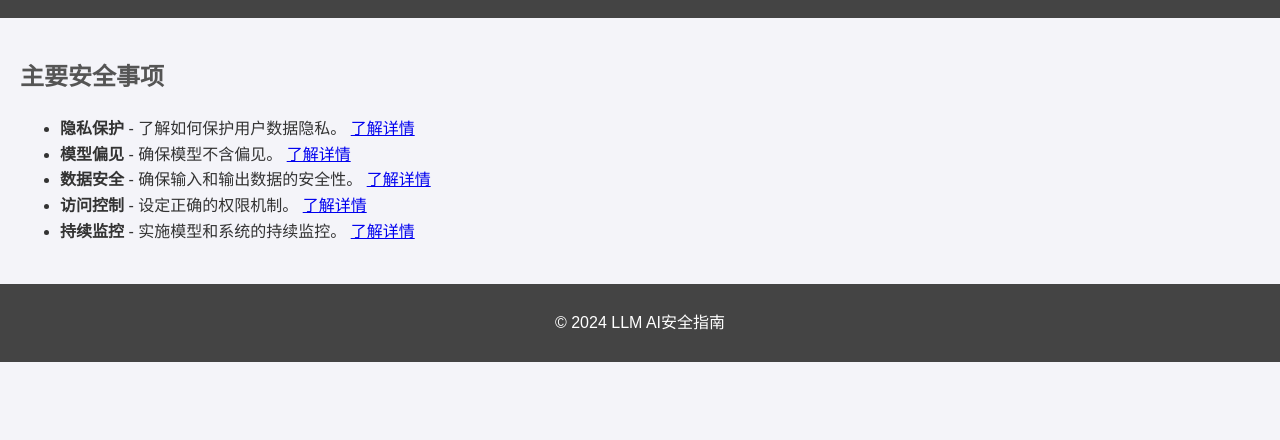
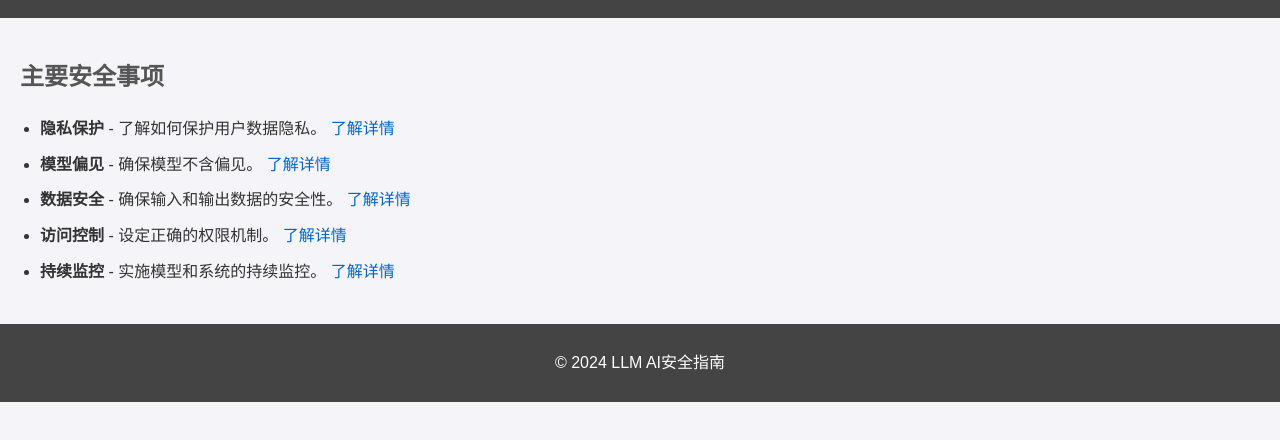
Before and after one commit to ggz001/ggz001.github.io, a plain HTML site: page index.html in a window 1280 px wide. Shown: the part 96-536 px from the top of the page. Drawn offline with Linux system fonts and the light colour scheme.

Commit message:
Update styles.css

```diff
--- a/styles.css
+++ b/styles.css
@@ -26,6 +26,23 @@ h2 {
     color: #555;
 }
 
+ul {
+    padding-left: 20px;
+}
+
+li {
+    margin-bottom: 10px;
+}
+
+a {
+    color: #0066cc;
+    text-decoration: none;
+}
+
+a:hover {
+    text-decoration: underline;
+}
+
 footer {
     background-color: #444;
     color: #fff;
```
